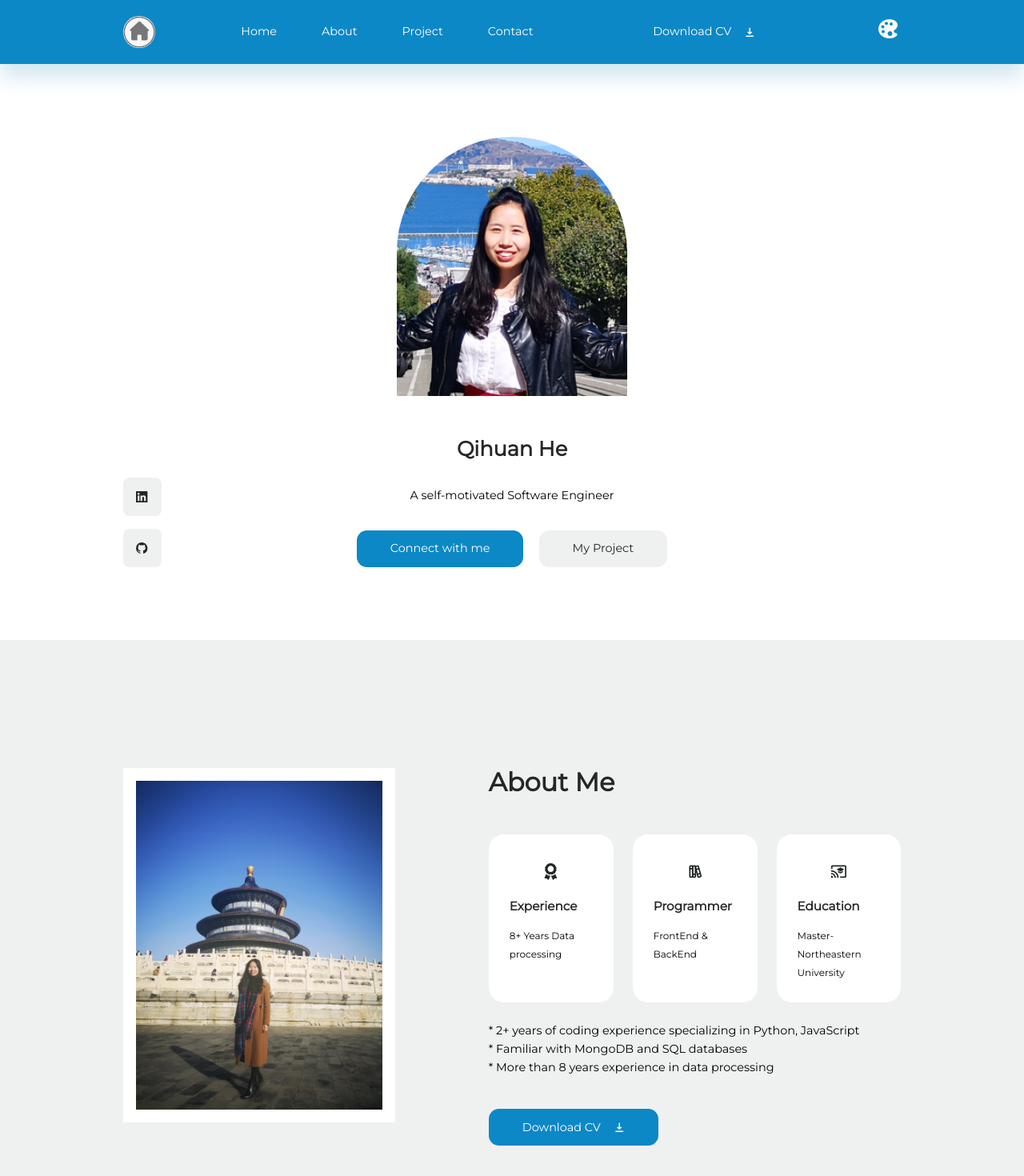
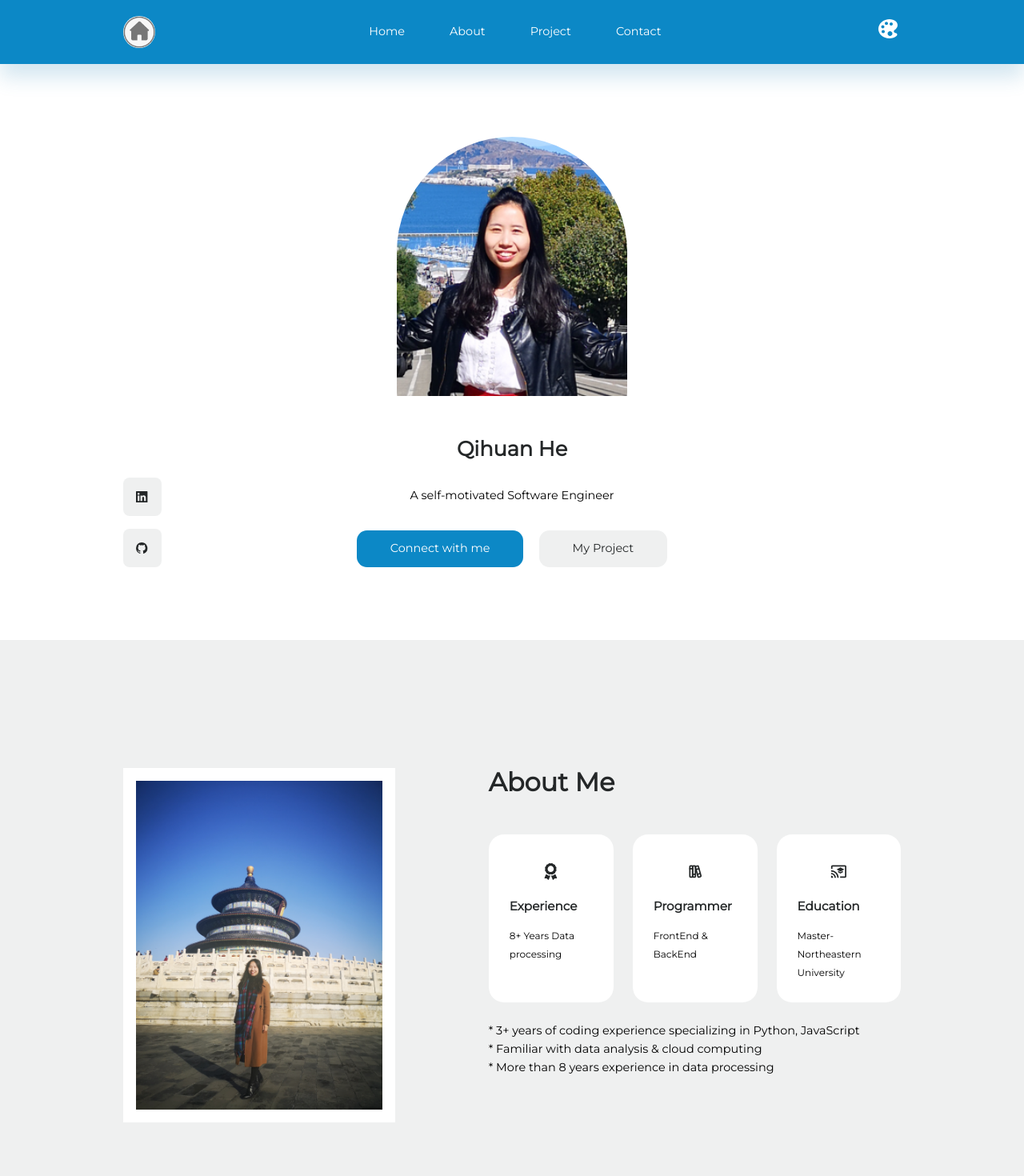
Before and after one commit to abbyhappying/portfolio, a React (Create React App) app: page / in a window 1280 px wide. Shown: the top 1470 px of the page at 80% size. Built offline with nearby package versions, Linux system fonts and the light colour scheme.

Commit message:
update 20240131

```diff
--- a/src/sections/about/About.jsx
+++ b/src/sections/about/About.jsx
@@ -28,11 +28,10 @@ const About = () => {
                     }
                 </div>
                 <ul>
-                  <li>* 2+ years of coding experience specializing in Python, JavaScript</li>
-                  <li>* Familiar with MongoDB and SQL databases </li>
+                  <li>* 3+ years of coding experience specializing in Python, JavaScript</li>
+                  <li>* Familiar with data analysis & cloud computing </li>
                   <li>* More than 8 years experience in data processing</li>
                 </ul>
-                <a href={CV} download className='btn primary'>Download CV <HiDownload/></a>
             </div>
         </div>
     </section>
--- a/src/sections/navbar/Navbar.jsx
+++ b/src/sections/navbar/Navbar.jsx
@@ -19,7 +19,6 @@ const Navbar = () => {
           }
 
         </ul>
-        <a href={CV} download className='btn primary'>Download CV <HiDownload/></a>
         <button id='theme__icon'><IoIosColorPalette/></button>
       </div>
     </nav>
```
